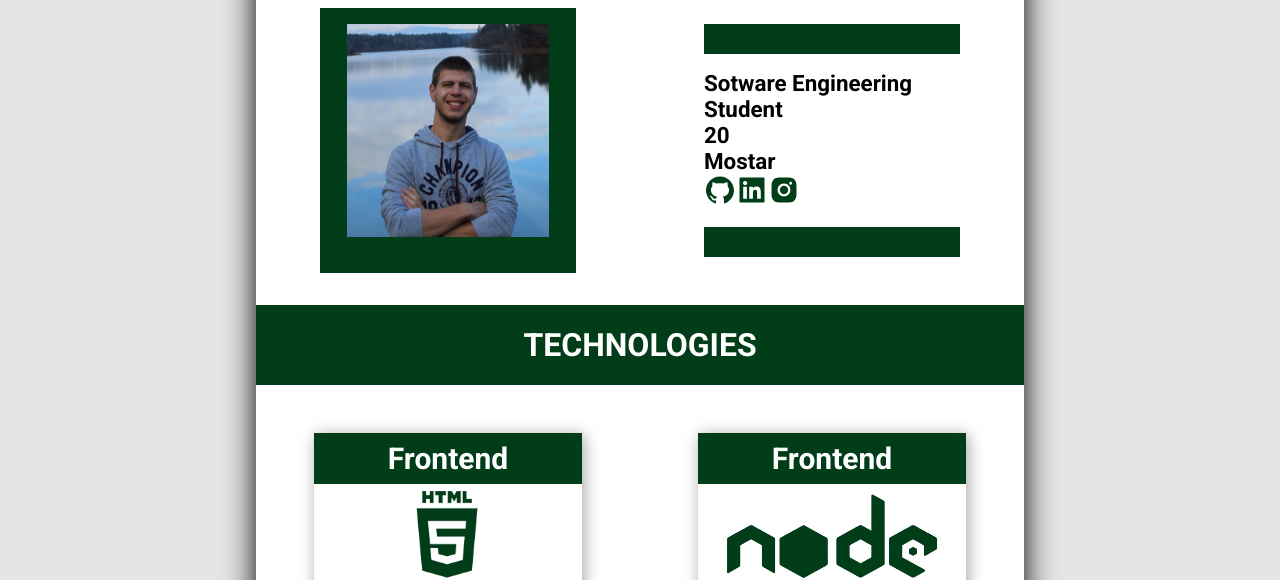
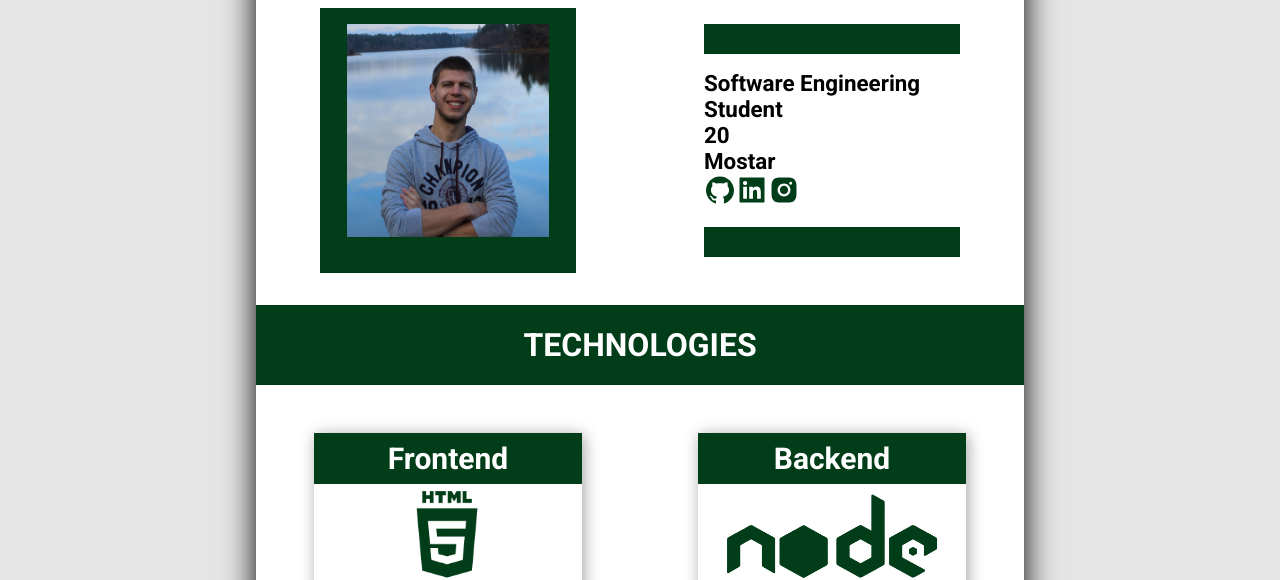
Before and after one commit to HalilFocic/Blog-MERN, a React (Create React App) app in the folder frontend/: page /about in a window 1280 px wide. Shown: the part 247-827 px from the top of the page. Built offline with nearby package versions, Linux system fonts and the light colour scheme.

Commit message:
card fix & typo fix

```diff
--- a/frontend/src/About.js
+++ b/frontend/src/About.js
@@ -48,7 +48,7 @@ const About = () => {
         </div>
         <div className="profile-text">
           <div className="green-rectangle"></div>
-          <div className="profile-row">Sotware Engineering Student</div>
+          <div className="profile-row">Software Engineering Student</div>
           <div className="profile-row">20</div>
           <div className="profile-row">Mostar</div>
           <div className="profile-row">
@@ -74,7 +74,7 @@ const About = () => {
           <img src={reactPic} alt="" className="tech-icon" />
         </div>
         <div className="techno-card">
-          <div className="techno-title">Frontend</div>
+          <div className="techno-title">Backend</div>
           <img src={nodePic} alt="Node " className="tech-icon" />
           <img src={expressPic} alt="Express " className="tech-icon" />
           <img src={mongoPic} alt="Mongo" className="tech-icon" />
```
Also changed, not shown: 1 other file (tests, documents, lock files or other folders).
